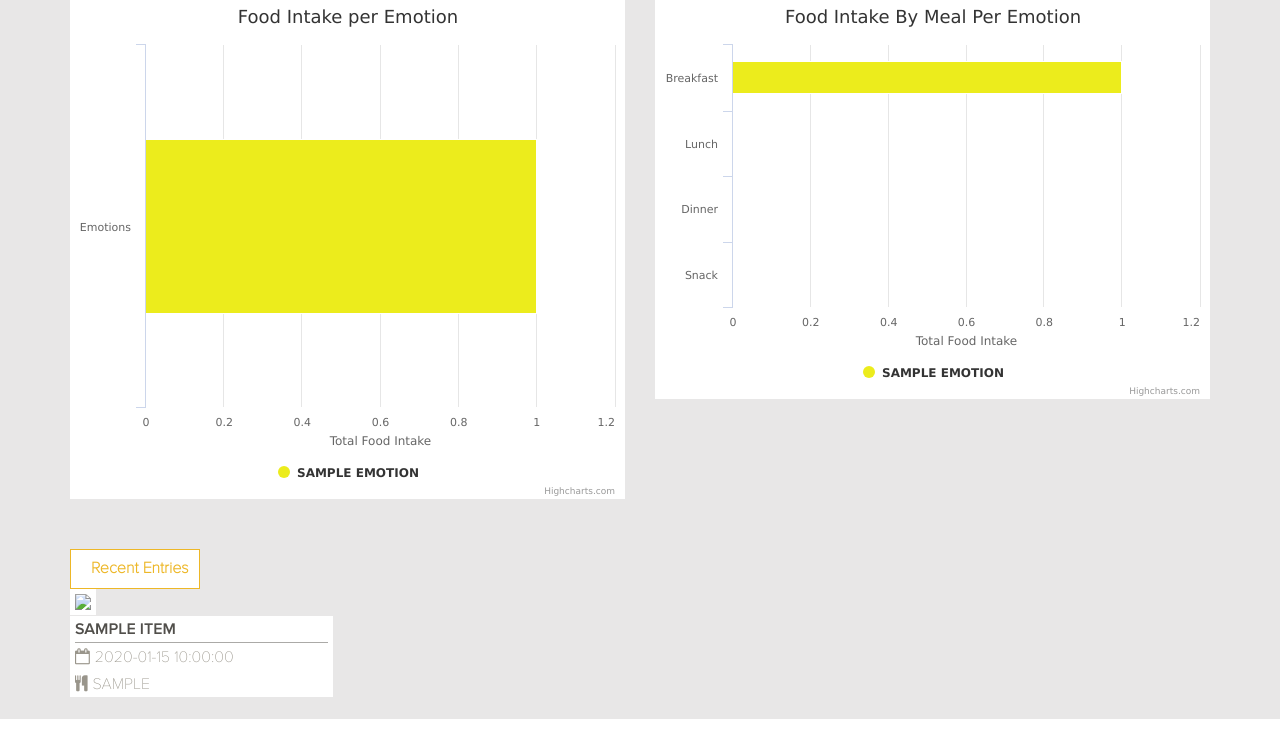
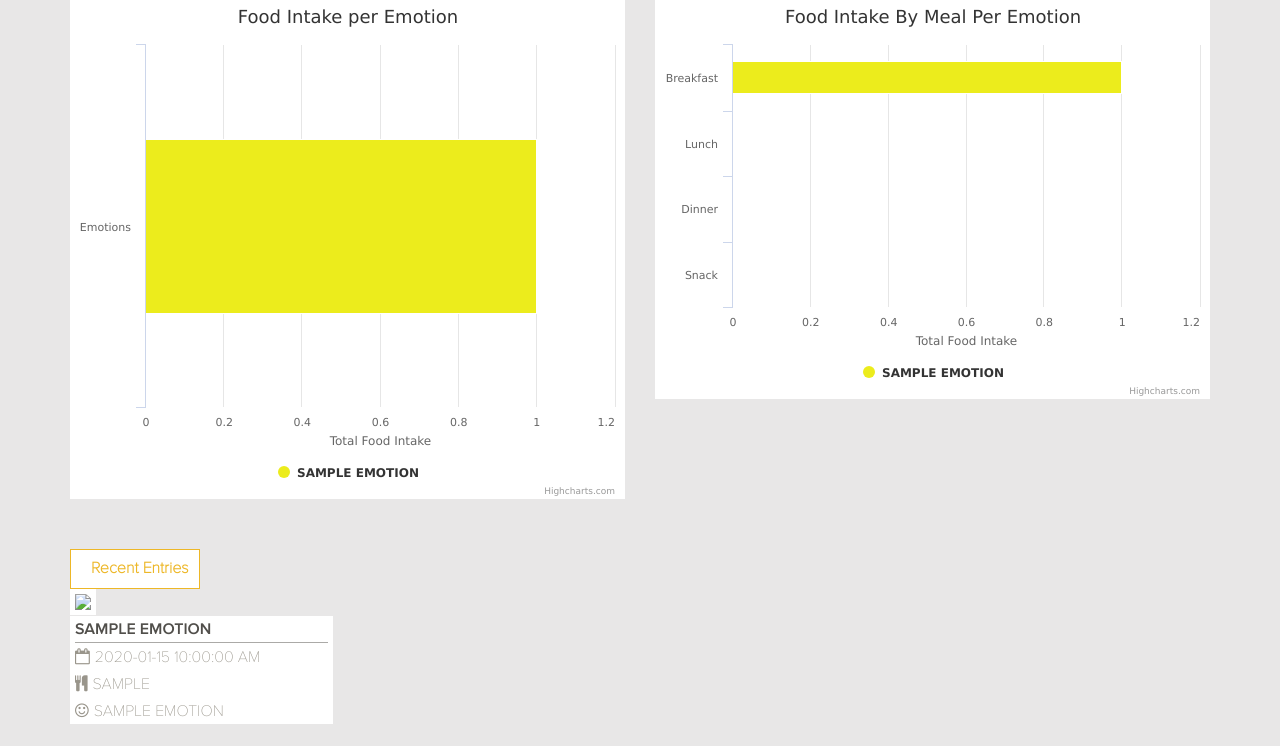
Before and after one commit to janjantandayag/fooddiary, a PHP site: page /dashboard.php in a window 1280 px wide. Shown: the part 824-1570 px from the top of the page. Before the commit the page ends 1543 px from the top, so only its background shows below. Run offline with PHP 8.4, Linux system fonts and the light colour scheme; the visitor is signed in with stand-in values (Sample User, id 1); tables that the repository leaves empty or names only in its code hold one stand-in row (values such as "Sample post"); data that the repository does not hold is empty; some libraries are stand-ins or nearby versions.

Commit message:
Modification

```diff
--- a/add-entry.php
+++ b/add-entry.php
@@ -113,6 +113,7 @@
 							<div class="col-md-8 ">
 								<h2 class="entryName"><?= $meal['food_name']; ?></h2>
 								<p class="servingSize"><span class="fa fa-cutlery" style="margin-right:5px"></span> <?= $meal['serving_size']; ?></p>
+								<p class="servingSize"><span class="fa fa-smile-o" style="margin-right:5px"></span> <?= $meal['emotion_name']; ?></p>
 								<p class="entryDate"><span class="fa fa-clock-o" style="margin-right:5px"></span>
 									<?php
 										$date = strtotime($meal['entry_date']);
--- a/dashboard.php
+++ b/dashboard.php
@@ -137,8 +137,9 @@
 					<img class="recentEntriesImg" src="database/displayImage.php?itemId=<?=$recent['item_id'] ?>" />
 					<div class="recentEntriesDesc">
 						<p class="recentFoodName"><?=$recent['food_name'] ?> </p>
-						<p class="recentEntriesDate"><span style="margin-right:5px" class="fa fa-calendar-o"></span><?=$recent['entry_date'] ?></p>
+						<p class="recentEntriesDate"><span style="margin-right:5px" class="fa fa-calendar-o"></span><?= date("Y-m-d h:i:s A",strtotime($recent['entry_date'])) ?></p>
 						<p class="recentServing"><span style="margin-right:5px" class="fa fa-cutlery"></span><?=$recent['serving_size'] ?> </p>
+						<p class="recentServing"><span style="margin-right:5px" class="fa fa-smile-o"></span><?=$recent['emotion_name'] ?> </p>
 					</div>
 				</div>
 				<?php } ?>
--- a/database/Function.php
+++ b/database/Function.php
@@ -156,7 +156,7 @@ Class Database {
 	}
 	public function getRecentEntries(){
 		$uid = $_SESSION['userId'];
-		$stmt = $this->conn->prepare("SELECT * FROM entries,item WHERE user_id = $uid AND item.entry_id=entries.entry_id ORDER BY entry_date DESC LIMIT 4" );
+		$stmt = $this->conn->prepare("SELECT * FROM entries,item,emotions WHERE user_id = $uid AND item.entry_id=entries.entry_id AND entries.emotion_id = emotions.emotion_id ORDER BY entry_date DESC LIMIT 4" );
  		$stmt->execute();
  		$result = $stmt->fetchAll();
  		return $result;
@@ -185,7 +185,7 @@ Class Database {
 	public function getMeals($id){
 		$uid = $_SESSION['userId'];
 		$date = $_SESSION['throwdate'];
-		$stmt = $this->conn->prepare("SELECT * FROM entries,item WHERE user_id=$uid AND meal_id=$id AND item.entry_id=entries.entry_id AND DATE_FORMAT(entry_date,'%Y-%m-%d') = '$date' ORDER BY entry_date DESC"  );
+		$stmt = $this->conn->prepare("SELECT * FROM entries,item,emotions WHERE user_id=$uid AND meal_id=$id AND entries.emotion_id = emotions.emotion_id AND item.entry_id=entries.entry_id AND DATE_FORMAT(entry_date,'%Y-%m-%d') = '$date' ORDER BY entry_date DESC"  );
  		$stmt->execute();
  		$result = $stmt->fetchAll();
  		return $result;
--- a/script.js
+++ b/script.js
@@ -12,3 +12,8 @@ $(window).resize(function() {
   	$('#mobile').attr('class','displayNone');
   }
 });
+$(window).resize(function() {
+  if($(window).width()<=425){
+  	$('.selectPhoto90').attr('display','none');
+  }
+});
--- a/style.css
+++ b/style.css
@@ -588,10 +588,15 @@ input, select {
 .entryContainer{
     border-bottom: 1px solid #eeb10c;
     margin:10px 0px;
+    overflow:hidden;
 }
 .entryContainer:hover{
     background:#f3f1f1;
     transition: .5s all;
+}
+.entryContainer:hover img{
+    transform: scale(1.1);
+    transition: 1s all;
 }
 .noEntry{
     text-align: center;
@@ -1044,7 +1049,7 @@ input[type='file']{
     font-family: novaThin;
     margin-right:10px;
     padding-left:5px;
-    border-left:5px solid #edb727;
+    border-left:5px solid #a0a0a0;
 }
 .documentationBody{
     background: #e8e7e7;
@@ -1179,6 +1184,11 @@ input[type='file']{
         height:40px;
     }
 }
+@media(max-width:425px){
+    .selectPhoto45, .selectPhoto90{
+        display: none;
+    }
+}
 @media screen and (max-width:1200px){
     .circumplex-model{
         width: 400px;
@@ -1296,5 +1306,6 @@ input[type='file']{
         border-left: 0;
         border-bottom: 2px solid #edb727;
         padding-bottom: 5px;
+        margin-top:20px;
     }
 }
```
Also changed, not shown: food-detail.php (+8 -8 lines), entry-list.php (line endings or trailing spaces).
